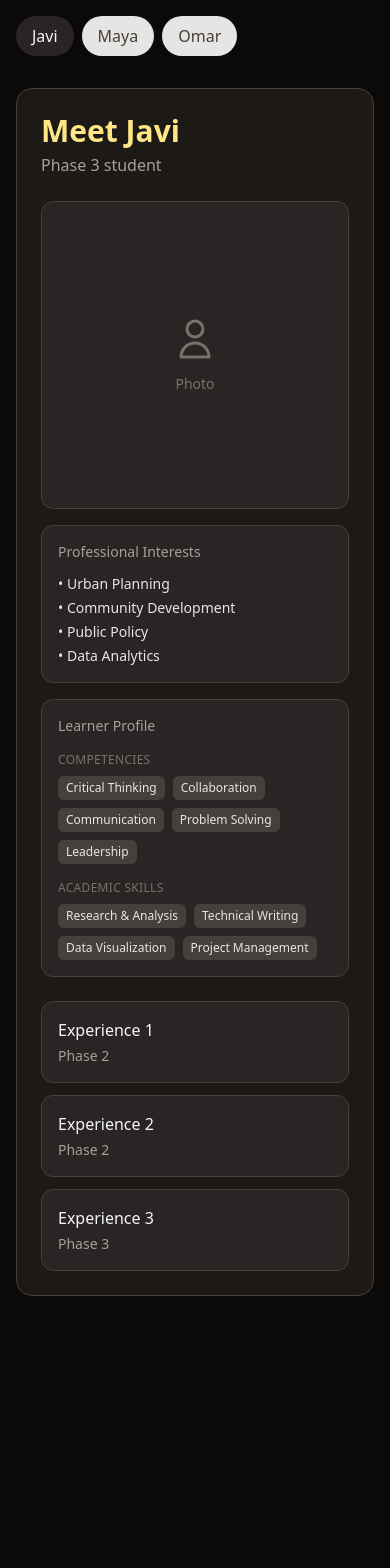
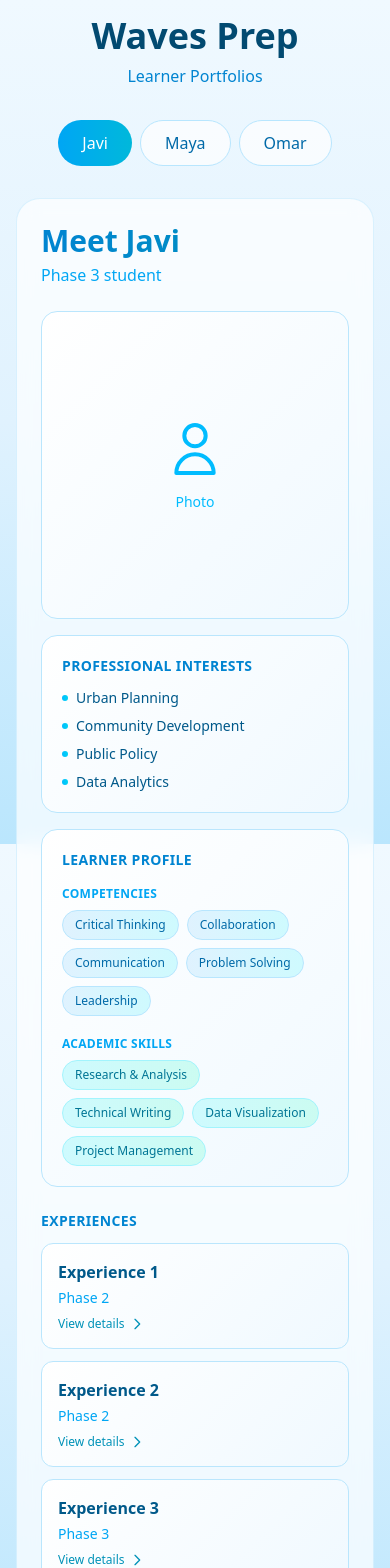
Before and after one commit to MonicaYupa/daily-planner, a Next.js app: page / in a window 390 px wide. Shown: the top 1568 px of the page. Before the commit the page ends 1312 px from the top, so only its background shows below. Built offline with nearby package versions, Linux system fonts and the light colour scheme.

Commit message:
Update to a "wavey" aesthetic

```diff
--- a/src/app/globals.css
+++ b/src/app/globals.css
@@ -1,8 +1,12 @@
 @import "tailwindcss";
 
 :root {
-  --background: #0c0a09;
-  --foreground: #fafaf9;
+  --background: #f0f9ff;
+  --foreground: #0c4a6e;
+  --wave-light: #e0f2fe;
+  --wave-medium: #7dd3fc;
+  --wave-dark: #0369a1;
+  --wave-deep: #0c4a6e;
 }
 
 @theme inline {
@@ -13,9 +17,11 @@
 }
 
 body {
-  background: var(--background);
+  background: linear-gradient(180deg, #f0f9ff 0%, #e0f2fe 50%, #bae6fd 100%);
+  background-attachment: fixed;
   color: var(--foreground);
   font-family: var(--font-sans), Arial, Helvetica, sans-serif;
+  min-height: 100vh;
 }
 
 /* Hide scrollbar for tabs on mobile */
@@ -27,3 +33,25 @@ body {
 .scrollbar-hide::-webkit-scrollbar {
   display: none;
 }
+
+
+/* Animated wave effect for cards */
+.wave-card {
+  position: relative;
+  background: linear-gradient(135deg, #ffffff 0%, #f0f9ff 100%);
+  border: 1px solid #bae6fd;
+  transition: all 0.3s ease;
+}
+
+.wave-card:hover {
+  border-color: #7dd3fc;
+  box-shadow: 0 8px 30px rgba(3, 105, 161, 0.15);
+  transform: translateY(-2px);
+}
+
+/* Glass effect */
+.glass {
+  background: rgba(255, 255, 255, 0.7);
+  backdrop-filter: blur(10px);
+  border: 1px solid rgba(186, 230, 253, 0.5);
+}
--- a/src/app/layout.tsx
+++ b/src/app/layout.tsx
@@ -13,8 +13,8 @@ const geistMono = Geist_Mono({
 });
 
 export const metadata: Metadata = {
-  title: "Learner Portfolios",
-  description: "Showcase of learner experiences and growth",
+  title: "Waves Prep | Learner Portfolios",
+  description: "Showcase of learner experiences and growth at Waves Prep",
 };
 
 export default function RootLayout({
--- a/src/app/page.tsx
+++ b/src/app/page.tsx
@@ -10,8 +10,16 @@ export default function Home() {
   const activeLearner = learners.find((l) => l.id === activeLearnerId) || learners[0];
 
   return (
-    <div className="min-h-screen bg-stone-950 p-4 md:p-8">
+    <div className="min-h-screen p-4 md:p-8">
       <div className="max-w-4xl mx-auto">
+        {/* Header */}
+        <div className="text-center mb-8">
+          <h1 className="text-4xl font-bold text-sky-900 mb-2">
+            Waves Prep
+          </h1>
+          <p className="text-sky-600">Learner Portfolios</p>
+        </div>
+
         {/* Learner Tabs */}
         <div className="mb-6">
           <LearnerTabs
--- a/src/components/EvidenceCard.tsx
+++ b/src/components/EvidenceCard.tsx
@@ -6,9 +6,25 @@ interface EvidenceCardProps {
 
 export default function EvidenceCard({ evidence }: EvidenceCardProps) {
   return (
-    <div className="bg-stone-800 rounded-xl p-4 border border-stone-700">
-      <h4 className="font-medium text-stone-100 mb-1">{evidence.title}</h4>
-      <p className="text-sm text-stone-400">{evidence.description}</p>
+    <div className="bg-gradient-to-br from-sky-50 to-cyan-50 rounded-xl p-4 border border-sky-200 hover:border-sky-300 transition-colors">
+      <div className="w-8 h-8 rounded-full bg-gradient-to-r from-sky-400 to-cyan-400 flex items-center justify-center mb-3">
+        <svg
+          xmlns="http://www.w3.org/2000/svg"
+          className="h-4 w-4 text-white"
+          fill="none"
+          viewBox="0 0 24 24"
+          stroke="currentColor"
+        >
+          <path
+            strokeLinecap="round"
+            strokeLinejoin="round"
+            strokeWidth={2}
+            d="M9 12h6m-6 4h6m2 5H7a2 2 0 01-2-2V5a2 2 0 012-2h5.586a1 1 0 01.707.293l5.414 5.414a1 1 0 01.293.707V19a2 2 0 01-2 2z"
+          />
+        </svg>
+      </div>
+      <h4 className="font-semibold text-sky-800 mb-1 text-sm">{evidence.title}</h4>
+      <p className="text-xs text-sky-600">{evidence.description}</p>
     </div>
   );
 }
--- a/src/components/ExperienceCard.tsx
+++ b/src/components/ExperienceCard.tsx
@@ -9,12 +9,24 @@ export default function ExperienceCard({ experience, onClick }: ExperienceCardPr
   return (
     <button
       onClick={onClick}
-      className="bg-stone-800 rounded-xl p-4 border border-stone-700 text-left hover:border-stone-500 transition-colors w-full"
+      className="wave-card rounded-xl p-4 text-left w-full group"
     >
-      <h3 className="font-medium text-stone-100 mb-1">
+      <h3 className="font-semibold text-sky-800 mb-1 group-hover:text-sky-600 transition-colors">
         Experience {experience.number}
       </h3>
-      <p className="text-sm text-stone-400">Phase {experience.phase}</p>
+      <p className="text-sm text-sky-500">Phase {experience.phase}</p>
+      <div className="mt-2 flex items-center text-xs text-cyan-600 font-medium">
+        <span>View details</span>
+        <svg
+          xmlns="http://www.w3.org/2000/svg"
+          className="h-4 w-4 ml-1 group-hover:translate-x-1 transition-transform"
+          fill="none"
+          viewBox="0 0 24 24"
+          stroke="currentColor"
+        >
+          <path strokeLinecap="round" strokeLinejoin="round" strokeWidth={2} d="M9 5l7 7-7 7" />
+        </svg>
+      </div>
     </button>
   );
 }
--- a/src/components/LearnerProfile.tsx
+++ b/src/components/LearnerProfile.tsx
@@ -13,13 +13,13 @@ export default function LearnerProfile({ learner }: LearnerProfileProps) {
   const [selectedExperience, setSelectedExperience] = useState<Experience | null>(null);
 
   return (
-    <div className="bg-stone-900 rounded-2xl border border-stone-700 p-6">
+    <div className="glass rounded-3xl p-6 md:p-8">
       {/* Header */}
       <div className="mb-6">
-        <h1 className="text-3xl font-semibold text-amber-200 mb-1">
+        <h1 className="text-3xl font-bold bg-gradient-to-r from-sky-600 to-cyan-600 bg-clip-text text-transparent mb-1">
           Meet {learner.name}
         </h1>
-        <p className="text-stone-400">Phase {learner.phase} student</p>
+        <p className="text-sky-500 font-medium">Phase {learner.phase} student</p>
       </div>
 
       {/* Main content grid */}
@@ -27,11 +27,11 @@ export default function LearnerProfile({ learner }: LearnerProfileProps) {
         {/* Left column: Photo + Interests */}
         <div className="flex flex-col gap-4">
           {/* Photo placeholder */}
-          <div className="bg-stone-800 rounded-xl aspect-square flex items-center justify-center border border-stone-700">
-            <div className="text-stone-500 text-center p-4">
+          <div className="wave-card rounded-2xl aspect-square flex items-center justify-center">
+            <div className="text-sky-400 text-center p-4">
               <svg
                 xmlns="http://www.w3.org/2000/svg"
-                className="h-12 w-12 mx-auto mb-2"
+                className="h-16 w-16 mx-auto mb-2"
                 fill="none"
                 viewBox="0 0 24 24"
                 stroke="currentColor"
@@ -43,19 +43,20 @@ export default function LearnerProfile({ learner }: LearnerProfileProps) {
                   d="M16 7a4 4 0 11-8 0 4 4 0 018 0zM12 14a7 7 0 00-7 7h14a7 7 0 00-7-7z"
                 />
               </svg>
-              <span className="text-sm">Photo</span>
+              <span className="text-sm font-medium">Photo</span>
             </div>
           </div>
 
           {/* Professional Interests */}
-          <div className="bg-stone-800 rounded-xl p-4 border border-stone-700">
-            <h3 className="text-sm font-medium text-stone-400 mb-3">
+          <div className="wave-card rounded-2xl p-5">
+            <h3 className="text-sm font-semibold text-sky-600 mb-3 uppercase tracking-wide">
               Professional Interests
             </h3>
-            <ul className="space-y-1">
+            <ul className="space-y-2">
               {learner.professionalInterests.map((interest, idx) => (
-                <li key={idx} className="text-stone-200 text-sm">
-                  • {interest}
+                <li key={idx} className="text-sky-800 text-sm flex items-center gap-2">
+                  <span className="w-1.5 h-1.5 rounded-full bg-gradient-to-r from-sky-400 to-cyan-400"></span>
+                  {interest}
                 </li>
               ))}
             </ul>
@@ -63,21 +64,21 @@ export default function LearnerProfile({ learner }: LearnerProfileProps) {
         </div>
 
         {/* Right column: Learner Profile */}
-        <div className="bg-stone-800 rounded-xl p-4 border border-stone-700 h-fit">
-          <h3 className="text-sm font-medium text-stone-400 mb-4">
+        <div className="wave-card rounded-2xl p-5 h-fit">
+          <h3 className="text-sm font-semibold text-sky-600 mb-4 uppercase tracking-wide">
             Learner Profile
           </h3>
 
-          <div className="space-y-4">
+          <div className="space-y-5">
             <div>
-              <h4 className="text-xs font-medium text-stone-500 uppercase tracking-wide mb-2">
+              <h4 className="text-xs font-semibold text-sky-500 uppercase tracking-wide mb-2">
                 Competencies
               </h4>
               <div className="flex flex-wrap gap-2">
                 {learner.profile.competencies.map((comp, idx) => (
                   <span
                     key={idx}
-                    className="px-2 py-1 bg-stone-700 text-stone-200 text-xs rounded-md"
+                    className="px-3 py-1.5 bg-gradient-to-r from-sky-100 to-cyan-100 text-sky-700 text-xs rounded-full font-medium border border-sky-200"
                   >
                     {comp}
                   </span>
@@ -86,14 +87,14 @@ export default function LearnerProfile({ learner }: LearnerProfileProps) {
             </div>
 
             <div>
-              <h4 className="text-xs font-medium text-stone-500 uppercase tracking-wide mb-2">
+              <h4 className="text-xs font-semibold text-sky-500 uppercase tracking-wide mb-2">
                 Academic Skills
               </h4>
               <div className="flex flex-wrap gap-2">
                 {learner.profile.academicSkills.map((skill, idx) => (
                   <span
                     key={idx}
-                    className="px-2 py-1 bg-stone-700 text-stone-200 text-xs rounded-md"
+                    className="px-3 py-1.5 bg-gradient-to-r from-cyan-100 to-teal-100 text-cyan-700 text-xs rounded-full font-medium border border-cyan-200"
                   >
                     {skill}
                   </span>
@@ -105,6 +106,9 @@ export default function LearnerProfile({ learner }: LearnerProfileProps) {
       </div>
 
       {/* Experiences */}
+      <h3 className="text-sm font-semibold text-sky-600 mb-3 uppercase tracking-wide">
+        Experiences
+      </h3>
       <div className="grid grid-cols-1 sm:grid-cols-2 md:grid-cols-3 gap-3">
         {learner.experiences.map((exp) => (
           <ExperienceCard
--- a/src/components/LearnerTabs.tsx
+++ b/src/components/LearnerTabs.tsx
@@ -14,15 +14,15 @@ export default function LearnerTabs({
   onSelectLearner,
 }: LearnerTabsProps) {
   return (
-    <div className="flex gap-2 overflow-x-auto pb-2 scrollbar-hide">
+    <div className="flex justify-center gap-2 overflow-x-auto pb-2 scrollbar-hide">
       {learners.map((learner) => (
         <button
           key={learner.id}
           onClick={() => onSelectLearner(learner.id)}
-          className={`px-4 py-2 rounded-full whitespace-nowrap transition-colors ${
+          className={`px-6 py-2.5 rounded-full whitespace-nowrap transition-all font-medium ${
             activeLearnerId === learner.id
-              ? 'bg-stone-800 text-stone-100'
-              : 'bg-stone-200 text-stone-700 hover:bg-stone-300'
+              ? 'bg-gradient-to-r from-sky-500 to-cyan-500 text-white'
+              : 'bg-white/70 text-sky-700 hover:bg-white border border-sky-200'
           }`}
         >
           {learner.name}
```
Also changed, not shown: src/components/ExperienceModal.tsx (+13 -9 lines).
